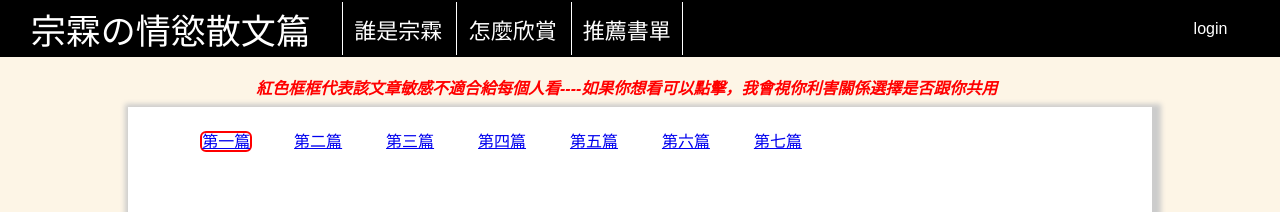
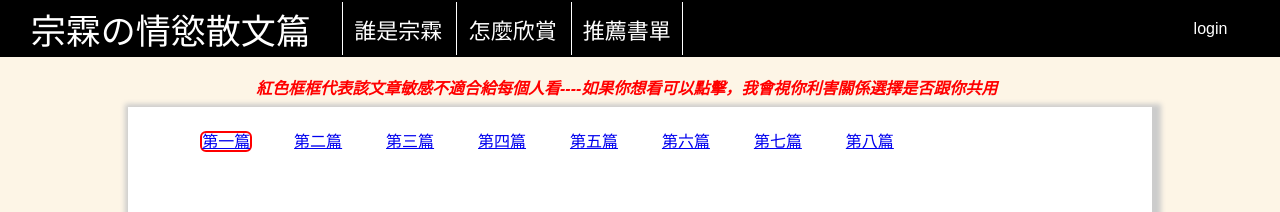
Before and after one commit to Aaron7noraA/firstpage, a plain HTML site: page index.html in a window 1280 px wide. Shown: the top 212 px of the page. Drawn offline with Linux system fonts and the light colour scheme.

Commit message:
version12

```diff
--- a/index.html
+++ b/index.html
@@ -149,7 +149,7 @@
 					<td class="row"><a href="https://docs.google.com/document/d/17D9qMZrww8faJKVpfGkGa3OfWBiM40waE4dc6nazDiY/edit?usp=sharing">第五篇</a></td>
 					<td class="row"><a href="https://docs.google.com/document/d/17UWOyZIfPpzUwqzgs2U8fvE_--zwttMGIRQf2vCkmqo/edit?usp=sharing">第六篇</a></td>
 					<td class="row"><a href="https://docs.google.com/document/d/18ZejDb0hYUTMwEOWFQ-Tqaaelsy2LxYazhl4IUSuEvU/edit?usp=sharing">第七篇</a></td>
-					<td class="row"></td>
+					<td class="row"><a href="https://docs.google.com/document/d/1-5E3__tukqNyCeWEuTQlR34VRcPn6c0pod1qvA48_kY/edit?usp=sharing">第八篇</a></td>
 					<td class="row"></td>
 					<td class="row"></td>
 				</tr>
```
